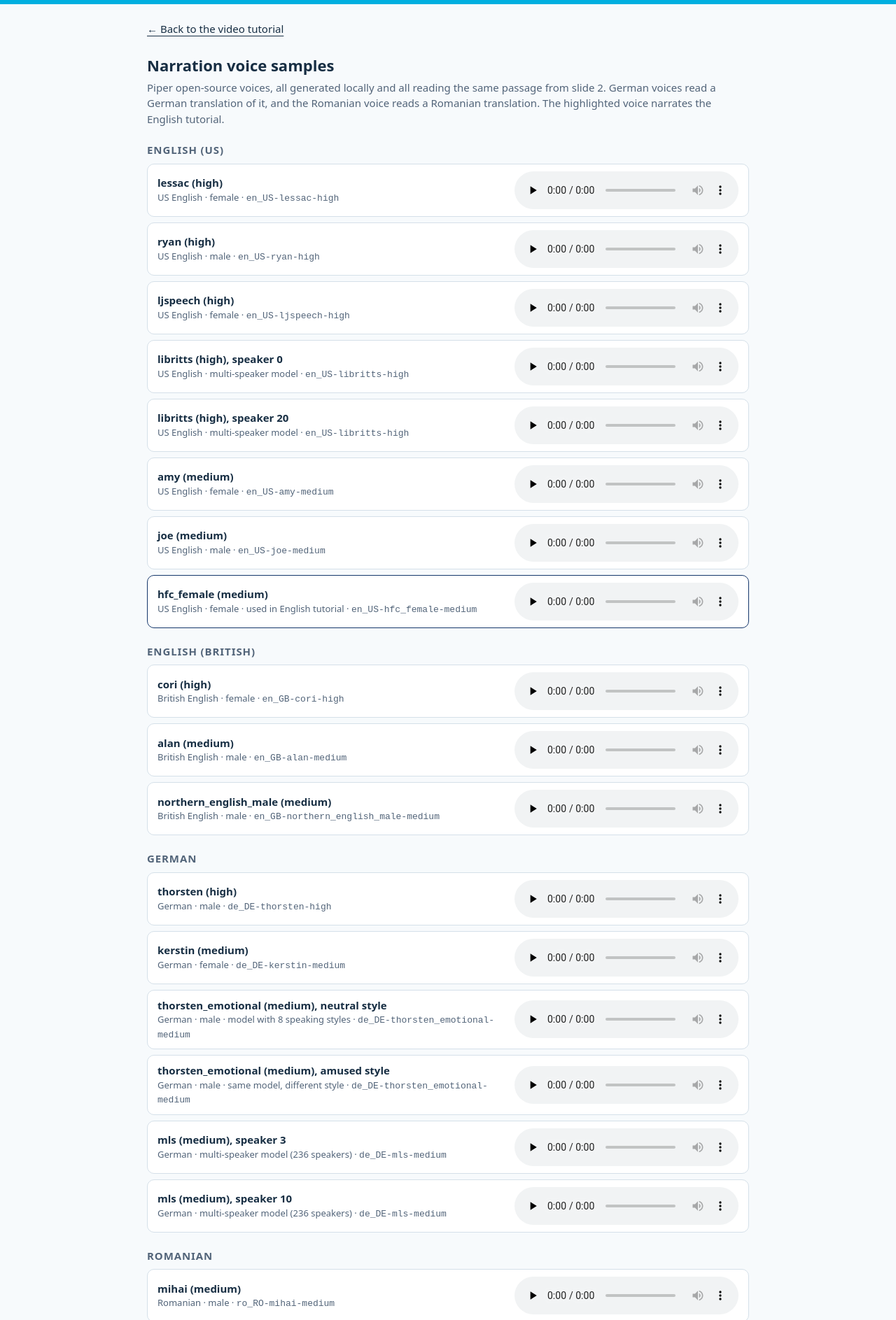
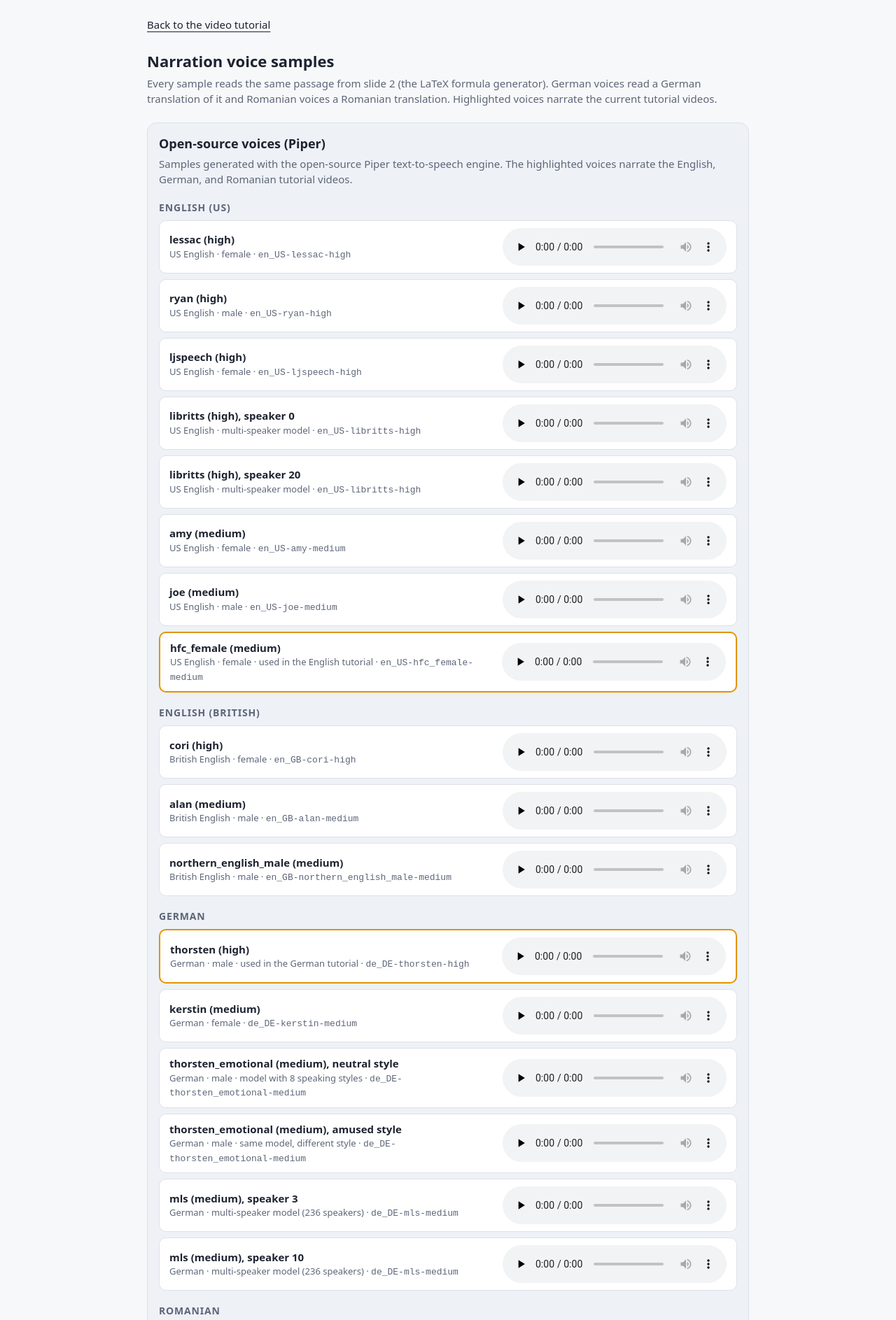
Before and after one commit to ducspe/learning-and-accessibility-tools, a plain HTML site: page ExtraMaterial/VoiceSamples/compare_voices.html in a window 1280 px wide. Shown: the top 1887 px of the page at 70% size. Drawn offline with Linux system fonts and the light colour scheme.

Commit message:
Add multilingual ElevenLabs voice samples and update comparison page

```diff
--- a/ExtraMaterial/VoiceSamples/compare_voices.html
+++ b/ExtraMaterial/VoiceSamples/compare_voices.html
@@ -2,22 +2,28 @@
 <html lang="en"><head><meta charset="utf-8"><meta name="viewport" content="width=device-width,initial-scale=1">
 <title>Narration voices · Learning and Accessibility Tools</title>
 <style>
-:root{--bg:#f7fafc;--card:#fff;--fg:#172e43;--muted:#526479;--line:#d5e0e9;--acc:#15376b}
-@media (prefers-color-scheme:dark){:root{--bg:#14171d;--card:#1d2129;--fg:#e8ebf1;--muted:#9aa3b5;--line:#2c323d;--acc:#ffb000}}
-body{margin:0;border-top:6px solid #00afe0;background:var(--bg);color:var(--fg);font:15px/1.5 system-ui,Segoe UI,sans-serif}
+:root{--bg:#f7f8fa;--card:#fff;--fg:#1d2330;--muted:#5d6678;--line:#dde1e8;--acc:#e09400;--sec:#eef1f6}
+@media (prefers-color-scheme:dark){:root{--bg:#14171d;--card:#1d2129;--fg:#e8ebf1;--muted:#9aa3b5;--line:#2c323d;--acc:#ffb000;--sec:#191d24}}
+body{margin:0;background:var(--bg);color:var(--fg);font:15px/1.5 system-ui,Segoe UI,sans-serif}
 a{color:inherit;text-underline-offset:4px}.back{display:inline-block;margin-bottom:24px}a:focus-visible,audio:focus-visible{outline:3px solid #0877b8;outline-offset:4px}
 main{max-width:860px;margin:0 auto;padding:24px 16px}
-h1{font-size:22px;margin:0 0 4px}h2{font-size:15px;text-transform:uppercase;letter-spacing:.06em;color:var(--muted);margin:22px 0 8px}p{color:var(--muted);margin:0 0 18px}
+h1{font-size:22px;margin:0 0 4px}p{color:var(--muted);margin:0 0 14px}
+section{background:var(--sec);border:1px solid var(--line);border-radius:14px;padding:16px 16px 8px;margin:22px 0}
+h2{font-size:18px;margin:0 0 4px}
+h3{font-size:14px;text-transform:uppercase;letter-spacing:.06em;color:var(--muted);margin:18px 0 8px}
 .row{display:grid;grid-template-columns:1fr 320px;gap:12px;align-items:center;background:var(--card);border:1px solid var(--line);border-radius:10px;padding:10px 14px;margin-bottom:8px}
-.row.cur{border-color:var(--acc)}.name{font-weight:600}.meta{color:var(--muted);font-size:13px}
+.row.cur{border-color:var(--acc);border-width:2px}.name{font-weight:600}.meta{color:var(--muted);font-size:13px}
 audio{width:100%}@media(max-width:620px){.row{grid-template-columns:1fr}}
 </style></head><body><main>
-<a class="back" href="../../index.html#example">← Back to the video tutorial</a>
+<a class="back" href="../../index.html#example">Back to the video tutorial</a>
 <h1>Narration voice samples</h1>
-<p>Piper open-source voices, all generated locally and all reading the same passage from slide 2. German voices read a German translation of it, and the Romanian voice reads a Romanian translation. The highlighted voice narrates the English tutorial.</p>
+<p>Every sample reads the same passage from slide 2 (the LaTeX formula generator). German voices read a German translation of it and Romanian voices a Romanian translation. Highlighted voices narrate the current tutorial videos.</p>
 <div id="list"></div>
 </main><script>
-const V=[["#","English (US)"],
+// ["##", section title, section description] starts a section; ["#", title] is a language heading inside it.
+const V=[
+["##","Open-source voices (Piper)","Samples generated with the open-source Piper text-to-speech engine. The highlighted voices narrate the English, German, and Romanian tutorial videos."],
+["#","English (US)"],
 ["01_en_US-lessac-high_CURRENT","lessac (high)","US English · female"],
 ["02_en_US-ryan-high","ryan (high)","US English · male"],
 ["03_en_US-ljspeech-high","ljspeech (high)","US English · female"],
@@ -25,21 +31,40 @@ const V=[["#","English (US)"],
 ["05_en_US-libritts-high_speaker20","libritts (high), speaker 20","US English · multi-speaker model"],
 ["06_en_US-amy-medium","amy (medium)","US English · female"],
 ["07_en_US-joe-medium","joe (medium)","US English · male"],
-["08_en_US-hfc_female-medium","hfc_female (medium)","US English · female · used in English tutorial",1],
+["08_en_US-hfc_female-medium","hfc_female (medium)","US English · female · used in the English tutorial",1],
 ["#","English (British)"],
 ["09_en_GB-cori-high","cori (high)","British English · female"],
 ["10_en_GB-alan-medium","alan (medium)","British English · male"],
 ["11_en_GB-northern_english_male-medium","northern_english_male (medium)","British English · male"],
 ["#","German"],
-["12_de_DE-thorsten-high_GERMAN","thorsten (high)","German · male"],
+["12_de_DE-thorsten-high_GERMAN","thorsten (high)","German · male · used in the German tutorial",1],
 ["13_de_DE-kerstin-medium_GERMAN","kerstin (medium)","German · female"],
 ["14_de_DE-thorsten_emotional-medium_neutral_GERMAN","thorsten_emotional (medium), neutral style","German · male · model with 8 speaking styles"],
 ["15_de_DE-thorsten_emotional-medium_amused_GERMAN","thorsten_emotional (medium), amused style","German · male · same model, different style"],
 ["16_de_DE-mls-medium_speaker3_GERMAN","mls (medium), speaker 3","German · multi-speaker model (236 speakers)"],
 ["17_de_DE-mls-medium_speaker10_GERMAN","mls (medium), speaker 10","German · multi-speaker model (236 speakers)"],
 ["#","Romanian"],
-["18_ro_RO-mihai-medium_ROMANIAN","mihai (medium)","Romanian · male"]];
-const code=f=>f.replace(/^\d+_/,"").replace(/_(CURRENT|GERMAN|ROMANIAN)$/,"").replace(/_(neutral|amused|speaker\d+)$/,"");
-document.getElementById("list").innerHTML=V.map(([f,n,m,c])=>f==="#"?`<h2>${n}</h2>`:`<div class="row${c?" cur":""}"><div><div class="name">${n}</div><div class="meta">${m} · <code>${code(f)}</code></div></div><audio controls preload="none" aria-label="Listen to ${n}: ${m}" src="${f}.mp3"></audio></div>`).join("");
+["18_ro_RO-mihai-medium_ROMANIAN","mihai (medium)","Romanian · male · used in the Romanian tutorial",1],
+["##","ElevenLabs voices (cloud service)","Audio generated with <a href='https://elevenlabs.io/'>ElevenLabs (elevenlabs.io)</a> and shared for noncommercial comparison. The tutorial videos use Piper voices."],
+["#","English"],
+["EL_01_en_Alice_ENGLISH","Alice","British English · female · ElevenLabs built-in voice (“Clear, Engaging Educator”)"],
+["EL_02_en_Wren_ENGLISH","Wren","American English · female · community library voice (“Warm Conversational Instructor”)"],
+["EL_03_en_Dean_ENGLISH","Dean","American English · male · community library voice (“Clear, Patient & Engaging”)"],
+["#","German"],
+["EL_04_de_Toni_GERMAN","Toni","German · female · community library voice (“Klar & Engagiert Bildungsstimme”)"],
+["EL_05_de_Andreas_GERMAN","Andreas","German · community library voice (“E-Learning”: “Deutlich, klar, verständlich”)"],
+["#","Romanian"],
+["EL_06_ro_Alexa_ROMANIAN","Alexa","Romanian · female · community library voice (warm timbre, clear diction)"],
+["EL_07_ro_Antonio_ROMANIAN","Antonio","Romanian · male · community library voice (“Deep, Confident Narrator” for explainers and e-learning)"]];
+const code=f=>f.startsWith("EL_")?"ElevenLabs · eleven_multilingual_v2"
+  :f.replace(/^\d+_/,"").replace(/_(CURRENT|GERMAN|ROMANIAN)$/,"").replace(/_(neutral|amused|speaker\d+)$/,"");
+const row=([f,n,m,c])=>`<div class="row${c?" cur":""}"><div><div class="name">${n}</div><div class="meta">${m} · <code>${code(f)}</code></div></div><audio controls preload="none" aria-label="Listen to ${n}: ${m}" src="${f}.mp3"></audio></div>`;
+let html="",open=false;
+for(const e of V){
+  if(e[0]==="##"){ if(open) html+="</section>"; html+=`<section><h2>${e[1]}</h2><p>${e[2]}</p>`; open=true; }
+  else if(e[0]==="#") html+=`<h3>${e[1]}</h3>`;
+  else html+=row(e);
+}
+document.getElementById("list").innerHTML=html+(open?"</section>":"");
 document.addEventListener("play",e=>document.querySelectorAll("audio").forEach(a=>a!==e.target&&a.pause()),true);
 </script></body></html>
```
Also changed, not shown: index.html (+1 -1 lines), 7 other files.
